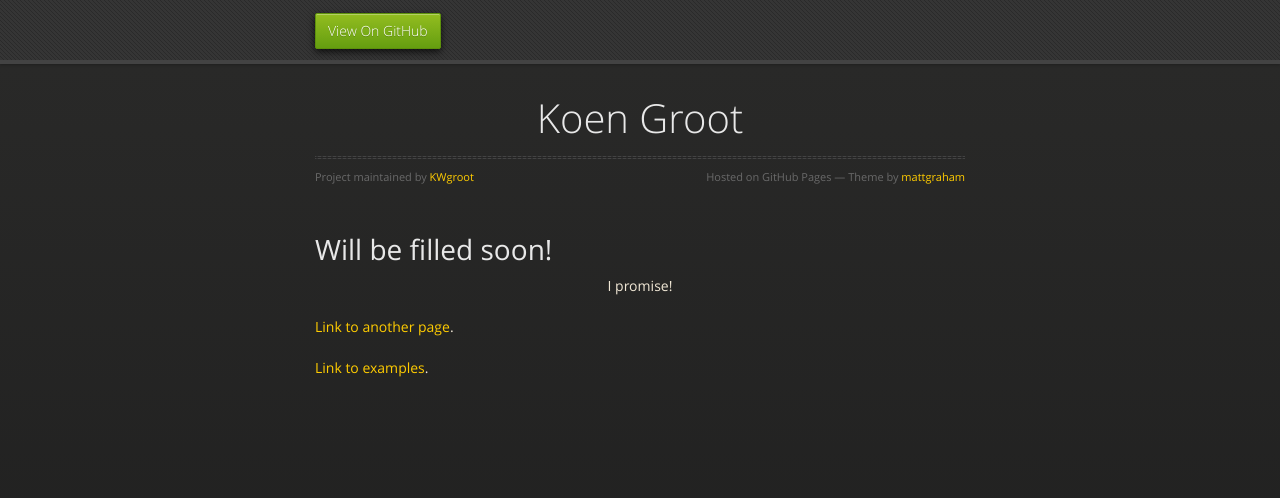
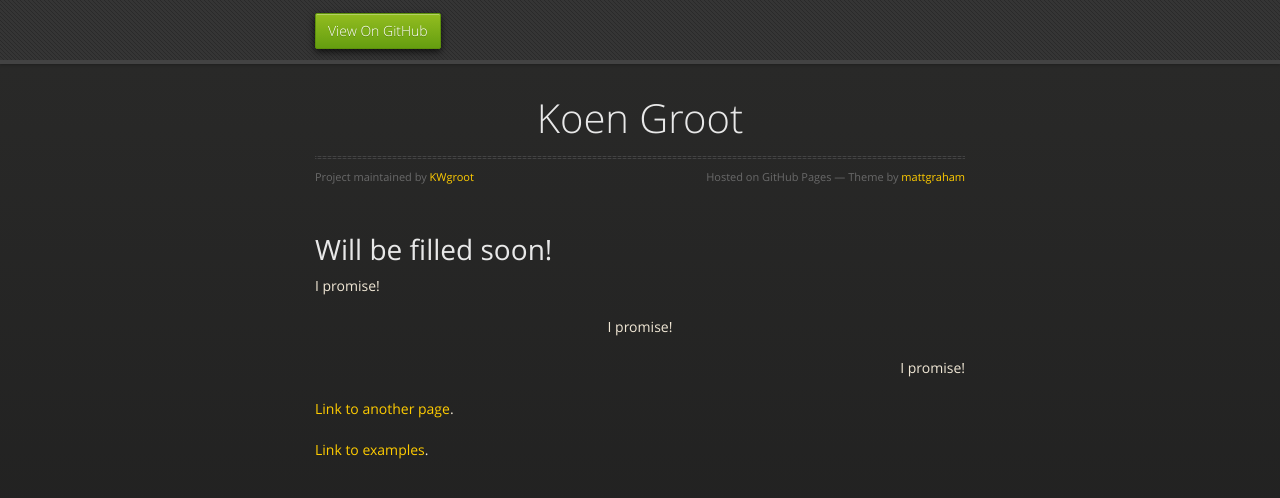
Before and after one commit to KWgroot/GitHub-Page, a Jekyll site: the page built from index.md, in a window 1280 px wide. Shown: the top 498 px of the page. Built offline with Jekyll 4.4.1, drawn with Linux system fonts in a browser that asks for light colours; the repository's description, which GitHub fills in, is left out; our own code applies the rules of GitHub Pages for plain Markdown files.

Commit message:
Finding my borders to change.

```diff
--- a/index.md
+++ b/index.md
@@ -4,7 +4,11 @@ layout: default
 
 # Will be filled soon!
 
+<p style="text-align:left;">I promise!</p>
+
 <p style="text-align:center;">I promise!</p>
+
+<p style="text-align:right;">I promise!</p>
 
 [Link to another page](./another-page.html).
 
```
